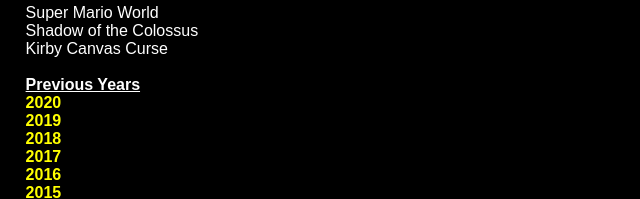
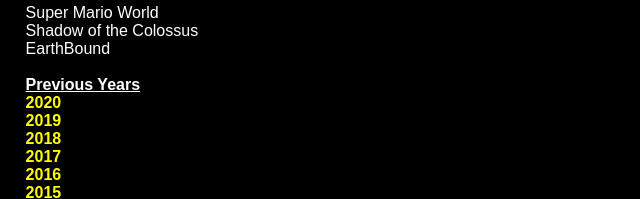
Before and after one commit to ssrobins/ssrobins.github.io, a plain HTML site: page games.html in a window 1280 px wide. Shown: the part 459-658 px from the top of the page, 0-640 px from the left. Drawn offline with Linux system fonts and the light colour scheme.

Commit message:
Replace Kirby Canvas Curse in All-Time Favorites with EarthBound

```diff
--- a/games.html
+++ b/games.html
@@ -55,7 +55,7 @@
 <li>Portal</li>
 <li>Super Mario World</li>
 <li>Shadow of the Colossus</li>
-<li>Kirby Canvas Curse
+<li>EarthBound</li>
 </ul>
 
 <br>
```
